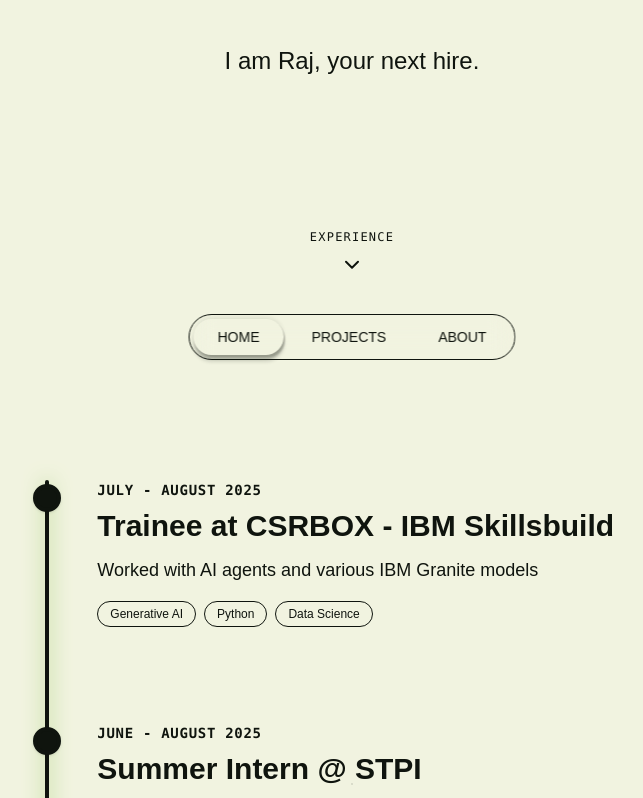
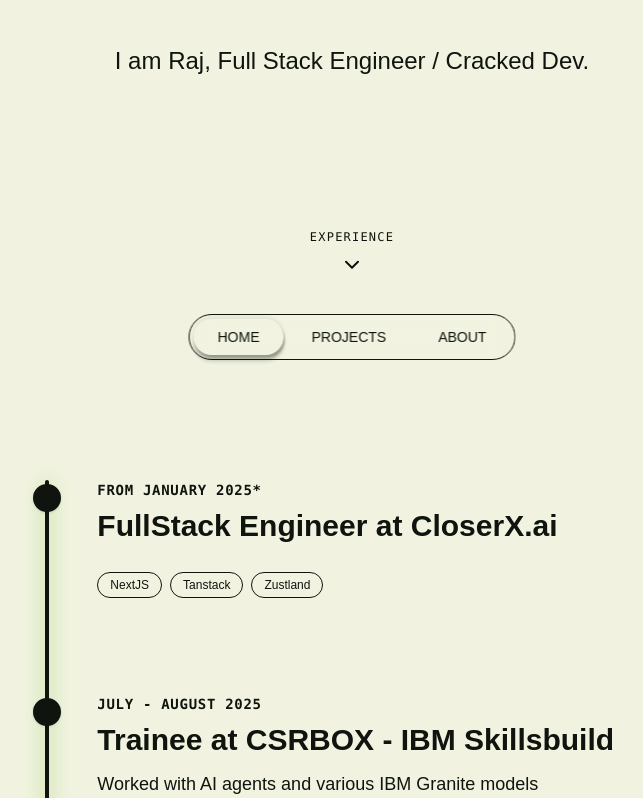
Before and after one commit to rajzzz/portfoliov2, a Next.js app: page / in a window 1280 px wide. Shown: the part 416-1214 px from the top of the page, without its empty margins (288-931 px from the left). Built offline with nearby package versions, Linux system fonts and the light colour scheme.

Commit message:
new changes

```diff
--- a/components/HeroTitle.tsx
+++ b/components/HeroTitle.tsx
@@ -14,7 +14,7 @@ export default function HeroTitle() {
         Hello There!
       </h1>
       <p className="text-xl sm:text-2xl text-secondary max-w-lg mx-auto leading-relaxed">
-        I am Raj, your next hire. <br />
+        I am Raj, Full Stack Engineer / Cracked Dev. <br />
       </p>
     </motion.div>
   );
--- a/components/TimelineSystem.tsx
+++ b/components/TimelineSystem.tsx
@@ -1,4 +1,4 @@
-"use client";
+"use client"
 
 import { useRef, useEffect } from "react";
 import { motion, animate, scroll } from "framer-motion";
@@ -10,7 +10,6 @@ export default function TimelineSystem() {
 
     useEffect(() => {
         if (!lineRef.current || !containerRef.current) return;
-
         const controls = animate(lineRef.current, { scaleY: [0, 1] }, { ease: "linear" });
 
         return scroll(controls, {
@@ -22,7 +21,6 @@ export default function TimelineSystem() {
     const timelineData = [...config.timeline].reverse();
 
     return (
-
         <div
             id="timeline"
             ref={containerRef} // IMPORTANT: The spy is attached here
--- a/portfolio.config.ts
+++ b/portfolio.config.ts
@@ -101,5 +101,12 @@ projects: [
       description: "Worked with AI agents and various IBM Granite models",
       tags: ["Generative AI", "Python", "Data Science"],
     },
+    {
+      id: 5,
+      title: "FullStack Engineer at CloserX.ai",
+      date: " from January 2025*",
+      description: "",
+      tags: ["NextJS" , "Tanstack", "Zustland"],
+    },
   ],
 };
```
